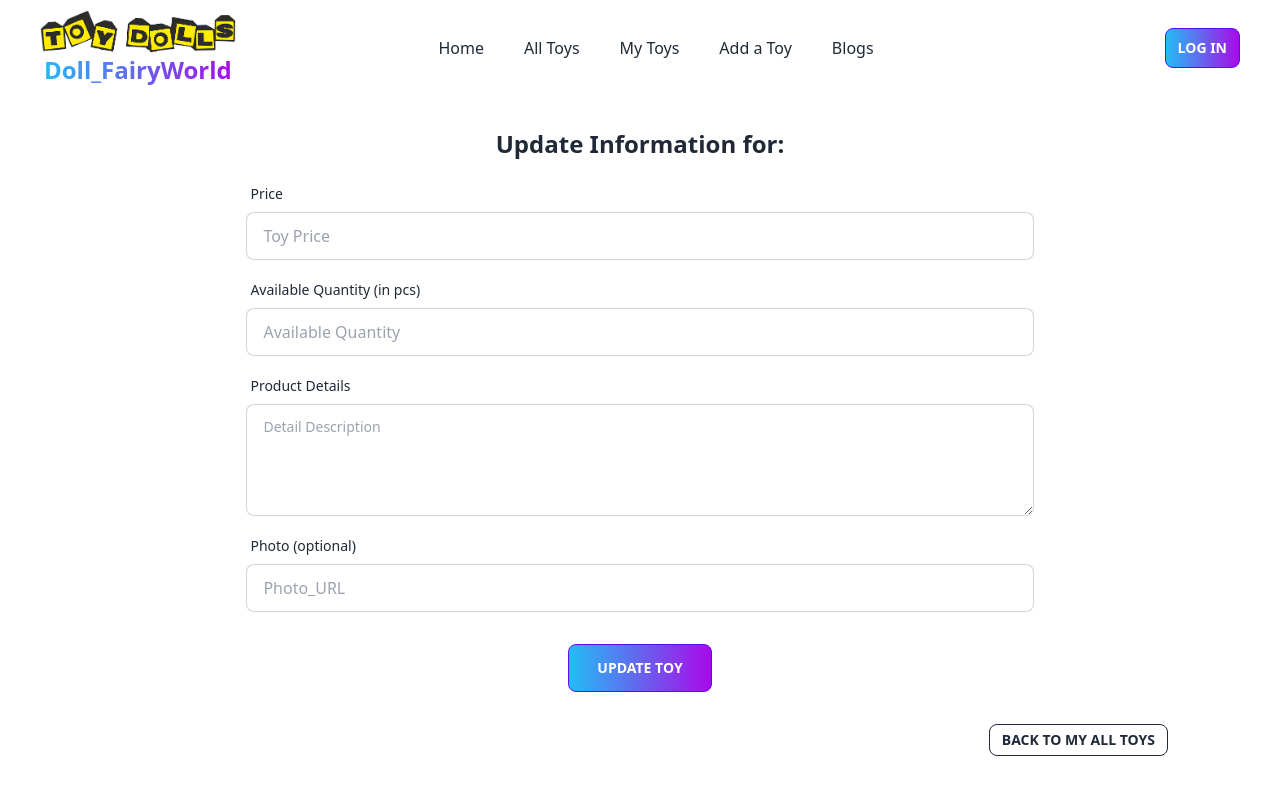
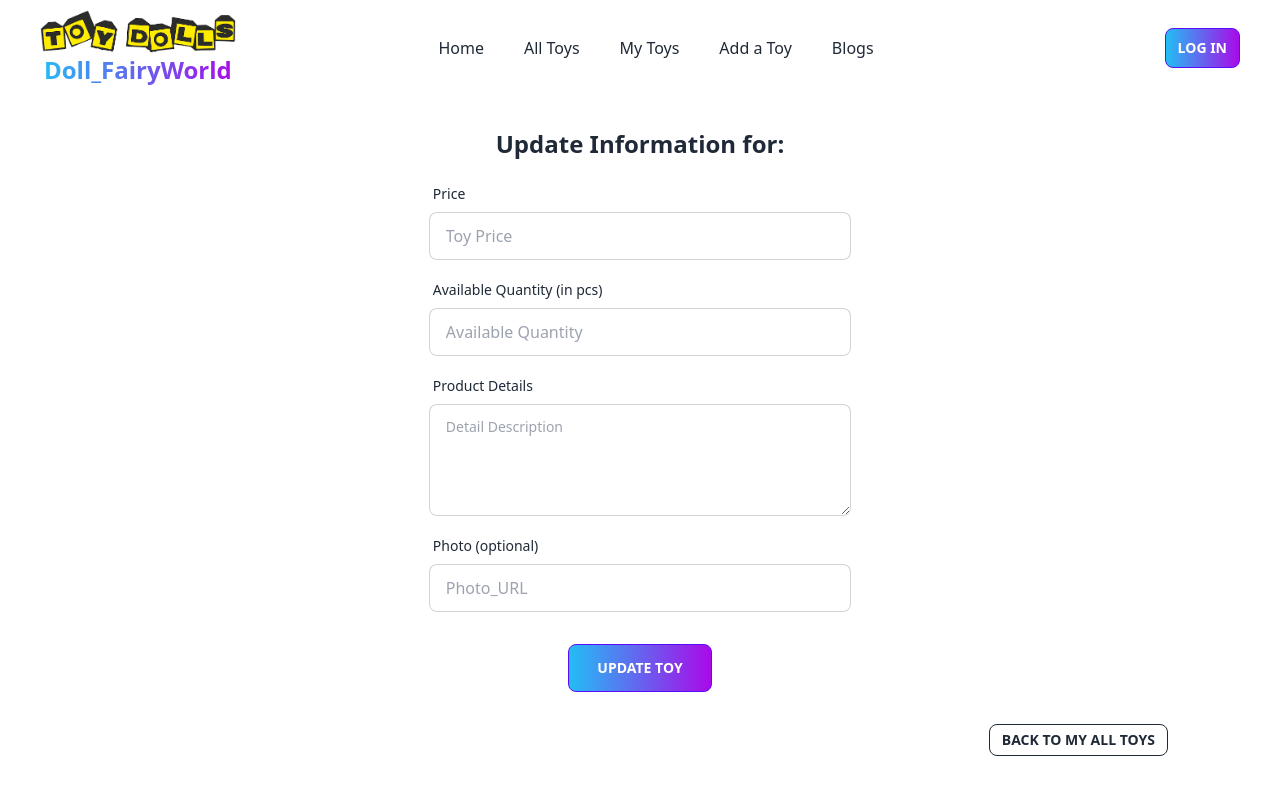
Before and after one commit to sayed8901/Toy-Doll-FairyWorld-Client, a React (Vite) app: page /updateToy/1 in a window 1280 px wide. Shown: the top 800 px of the page. Built offline with nearby package versions, Linux system fonts and the light colour scheme; no server answers.

Commit message:
readme file created.

```diff
--- a/src/components/Toys/MyToys.jsx
+++ b/src/components/Toys/MyToys.jsx
@@ -1,9 +1,9 @@
 import { useContext, useEffect, useState } from "react";
 import { AuthContext } from "../../AuthContext/AuthProvider";
-import UpdateToyModal from "./UpdateToyModal";
 import Swal from "sweetalert2";
 import useTitle from "../../CustomHooks/useTitle";
 import { Link } from "react-router-dom";
+// import UpdateToyModal from "./UpdateToyModal";
 
 
 const MyToys = () => {
@@ -20,9 +20,6 @@ const MyToys = () => {
   }, [user.email]);
   //   console.log(myToysData);
 
-  const handleUpdate = (toy) => {
-    console.log(toy);
-  };
 
   const handleDelete = (id) => {
     console.log(id);
--- a/src/components/Toys/UpdateToy.jsx
+++ b/src/components/Toys/UpdateToy.jsx
@@ -54,7 +54,7 @@ const UpdateToy = () => {
     <div>
       <form
         onSubmit={handleUpdateToy}
-        className="card-body w-full sm:max-w-[90%] lg:max-w-[80%] xl:max-w-[70%] mx-auto"
+        className="card-body w-full sm:max-w-[90%] md:max-w-[70%] lg:max-w-[60%] xl:max-w-[40%] mx-auto"
       >
         <h2 className="text-2xl font-bold text-center mb-2">
           Update Information for: <br /> <span className="text-gradient text-3xl">{toyData?.toyName}</span>
```
Also changed, not shown: 1 other file (tests, documents, lock files or other folders).
